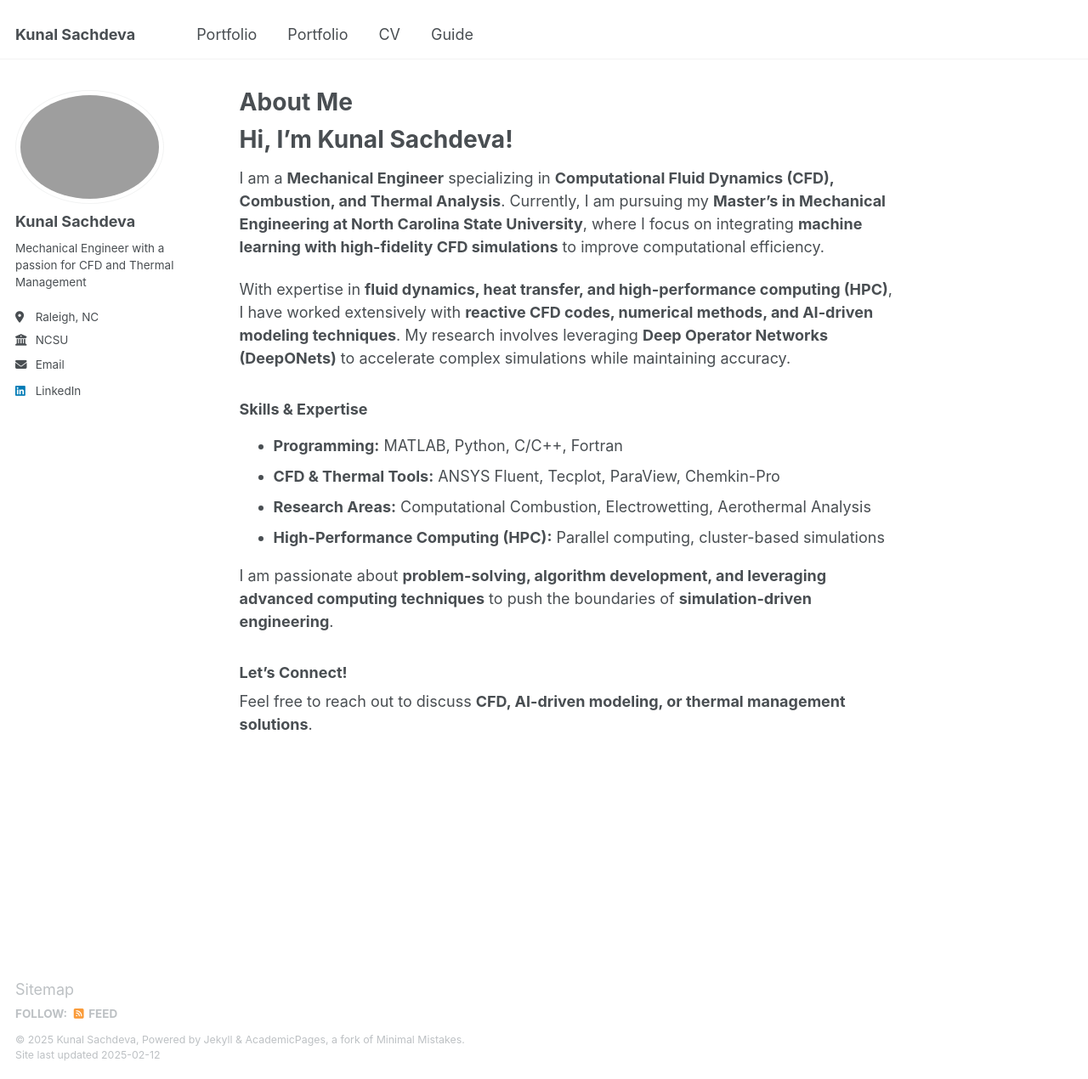
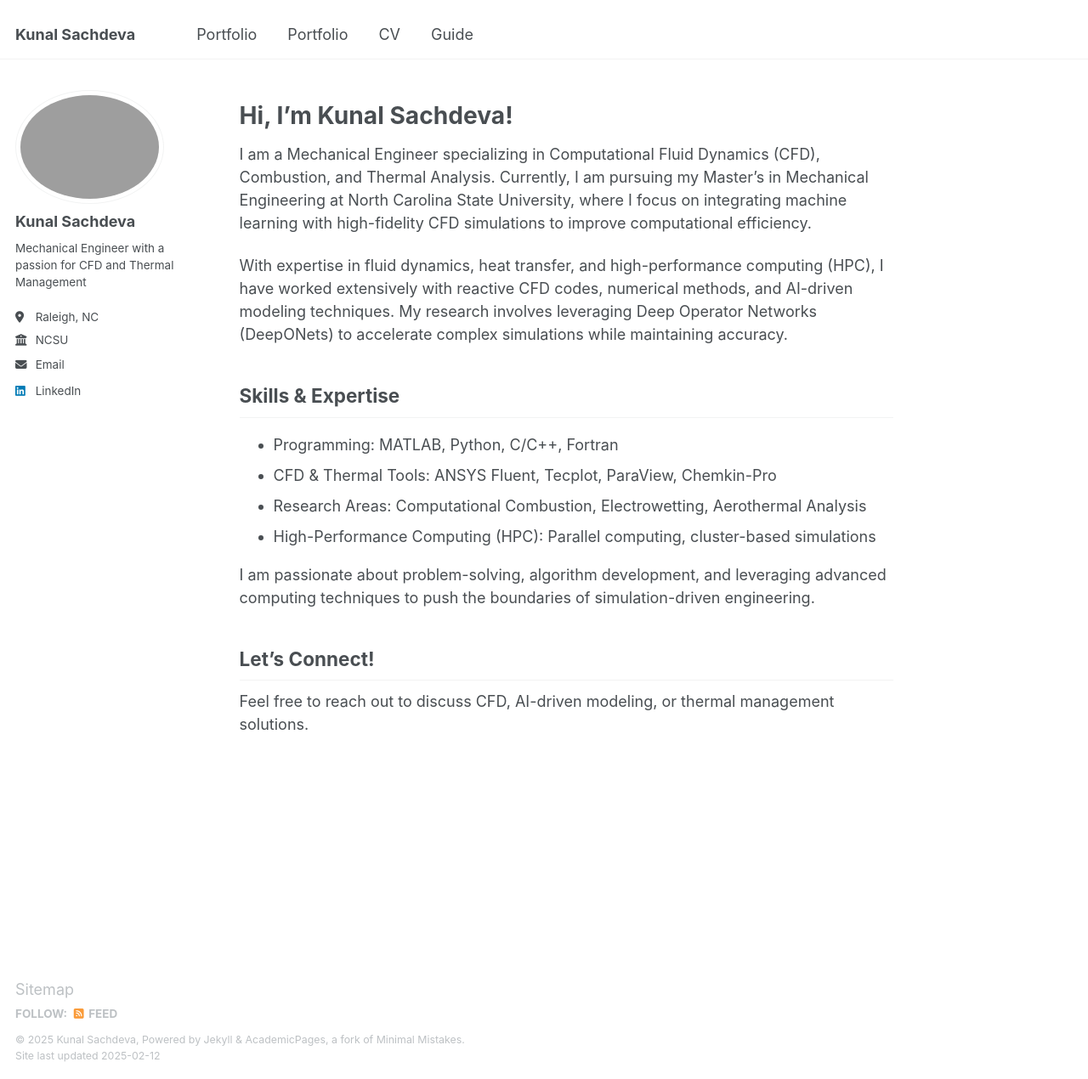
Before and after one commit to sachdevakunal/sachdevakunal.github.io, a Jekyll site: the page built from _pages/about.md, in a window 1280 px wide and 1270 px high. Shown: the whole window at 85% size. Built offline with Jekyll 4.4.1, drawn with Linux system fonts in a browser that asks for light colours.

Commit message:
Update about.md

```diff
--- a/_pages/about.md
+++ b/_pages/about.md
@@ -1,22 +1,22 @@
 ---
 permalink: /
-title: "About Me"
+title: ""
 author_profile: true
 ---
 
 # Hi, I'm Kunal Sachdeva!
 
-I am a **Mechanical Engineer** specializing in **Computational Fluid Dynamics (CFD), Combustion, and Thermal Analysis**. Currently, I am pursuing my **Master’s in Mechanical Engineering at North Carolina State University**, where I focus on integrating **machine learning with high-fidelity CFD simulations** to improve computational efficiency.
+I am a Mechanical Engineer specializing in Computational Fluid Dynamics (CFD), Combustion, and Thermal Analysis. Currently, I am pursuing my Master’s in Mechanical Engineering at North Carolina State University, where I focus on integrating machine learning with high-fidelity CFD simulations to improve computational efficiency.
 
-With expertise in **fluid dynamics, heat transfer, and high-performance computing (HPC)**, I have worked extensively with **reactive CFD codes, numerical methods, and AI-driven modeling techniques**. My research involves leveraging **Deep Operator Networks (DeepONets)** to accelerate complex simulations while maintaining accuracy.
+With expertise in fluid dynamics, heat transfer, and high-performance computing (HPC), I have worked extensively with reactive CFD codes, numerical methods, and AI-driven modeling techniques. My research involves leveraging Deep Operator Networks (DeepONets) to accelerate complex simulations while maintaining accuracy.
 
-### Skills & Expertise
-- **Programming:** MATLAB, Python, C/C++, Fortran
-- **CFD & Thermal Tools:** ANSYS Fluent, Tecplot, ParaView, Chemkin-Pro
-- **Research Areas:** Computational Combustion, Electrowetting, Aerothermal Analysis
-- **High-Performance Computing (HPC):** Parallel computing, cluster-based simulations
+## Skills & Expertise
+- Programming: MATLAB, Python, C/C++, Fortran
+- CFD & Thermal Tools: ANSYS Fluent, Tecplot, ParaView, Chemkin-Pro
+- Research Areas: Computational Combustion, Electrowetting, Aerothermal Analysis
+- High-Performance Computing (HPC): Parallel computing, cluster-based simulations
 
-I am passionate about **problem-solving, algorithm development, and leveraging advanced computing techniques** to push the boundaries of **simulation-driven engineering**.
+I am passionate about problem-solving, algorithm development, and leveraging advanced computing techniques to push the boundaries of simulation-driven engineering.
 
-### Let's Connect!
-Feel free to reach out to discuss **CFD, AI-driven modeling, or thermal management solutions**.
+## Let's Connect!
+Feel free to reach out to discuss CFD, AI-driven modeling, or thermal management solutions.
```
